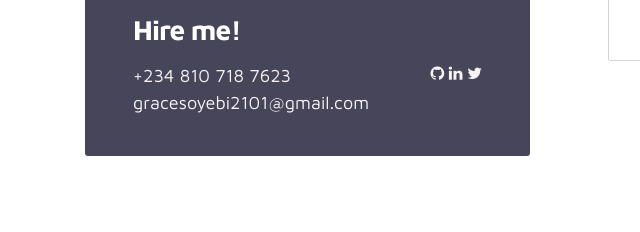
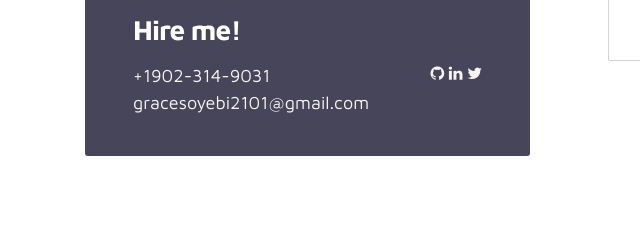
Before and after one commit to gra2101/grace_portfolio2, a plain HTML site: page index.html in a window 1280 px wide. Shown: the part 2883-3115 px from the top of the page, 0-640 px from the left. Drawn offline with Linux system fonts and the light colour scheme.

Commit message:
update index.html

```diff
--- a/index.html
+++ b/index.html
@@ -262,7 +262,7 @@
             <div class="contact-info d-flex justify-content-between align-items-center py-4 px-lg-5">
                 <div class="contact-info-item">
                   <h3 class="mb-3 text-white">Hire me!</h3>
-                  <p class="footer-text mb-0">+234 810 718 7623</p>
+                  <p class="footer-text mb-0">+1902-314-9031</p>
                   <p><a href="mailto:gracesoyebi2101@gmail.com">gracesoyebi2101@gmail.com</a></p>
                 </div>
 
```
